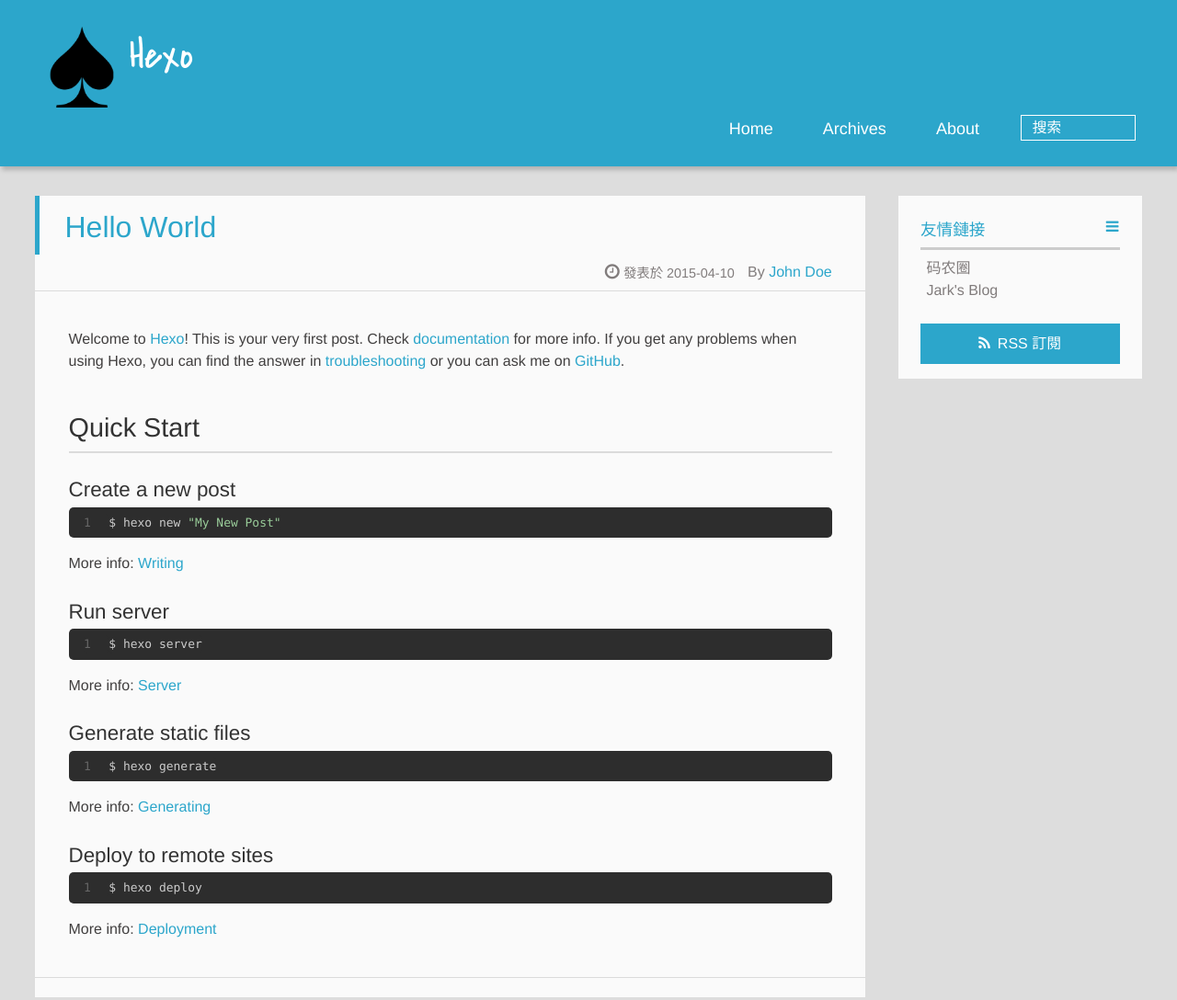
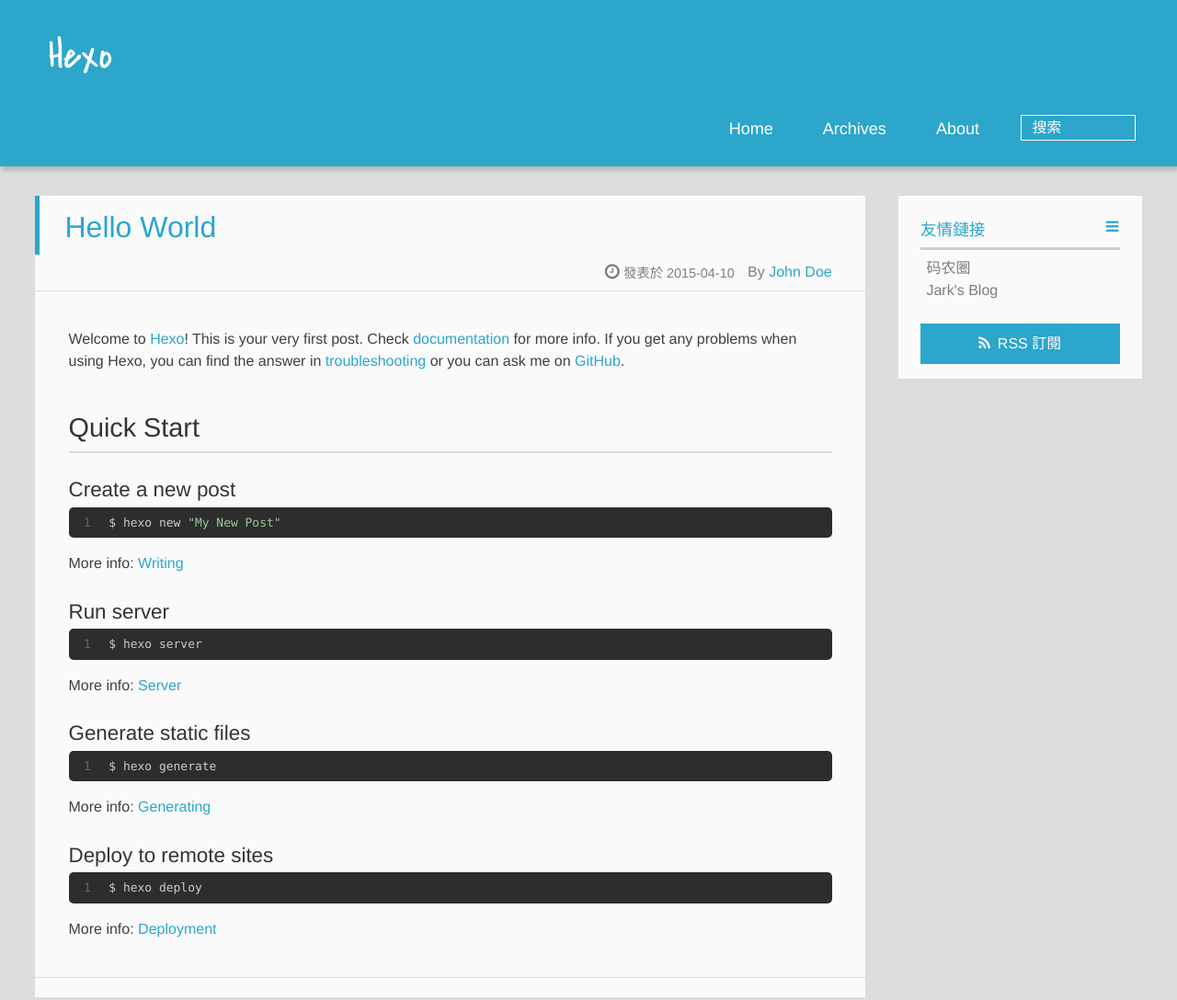
Before and after one commit to ludaye123/Ludaye123.github.io, a plain HTML site: page index.html in a window 1280 px wide. Shown: the top 1088 px of the page at 92% size. Drawn offline with Linux system fonts and the light colour scheme.

Commit message:
Site updated: 2015-04-10 17:17:29

```diff
--- a/index.html
+++ b/index.html
@@ -37,10 +37,6 @@
   <body>
     <header>
       <div>
-
-			<div id="imglogo">
-				<a href="/"><img src="/img/logo.png" alt="Hexo" title="Hexo"/></a>
-			</div>
 
 			<div id="textlogo">
 				<h1 class="site-name"><a href="/" title="Hexo">Hexo</a></h1>
```
Also changed, not shown: 2015/04/10/hello-world/index.html (+0 -4 lines), archives/2015/04/index.html (+0 -4 lines), archives/2015/index.html (+0 -4 lines), archives/index.html (+0 -4 lines).
